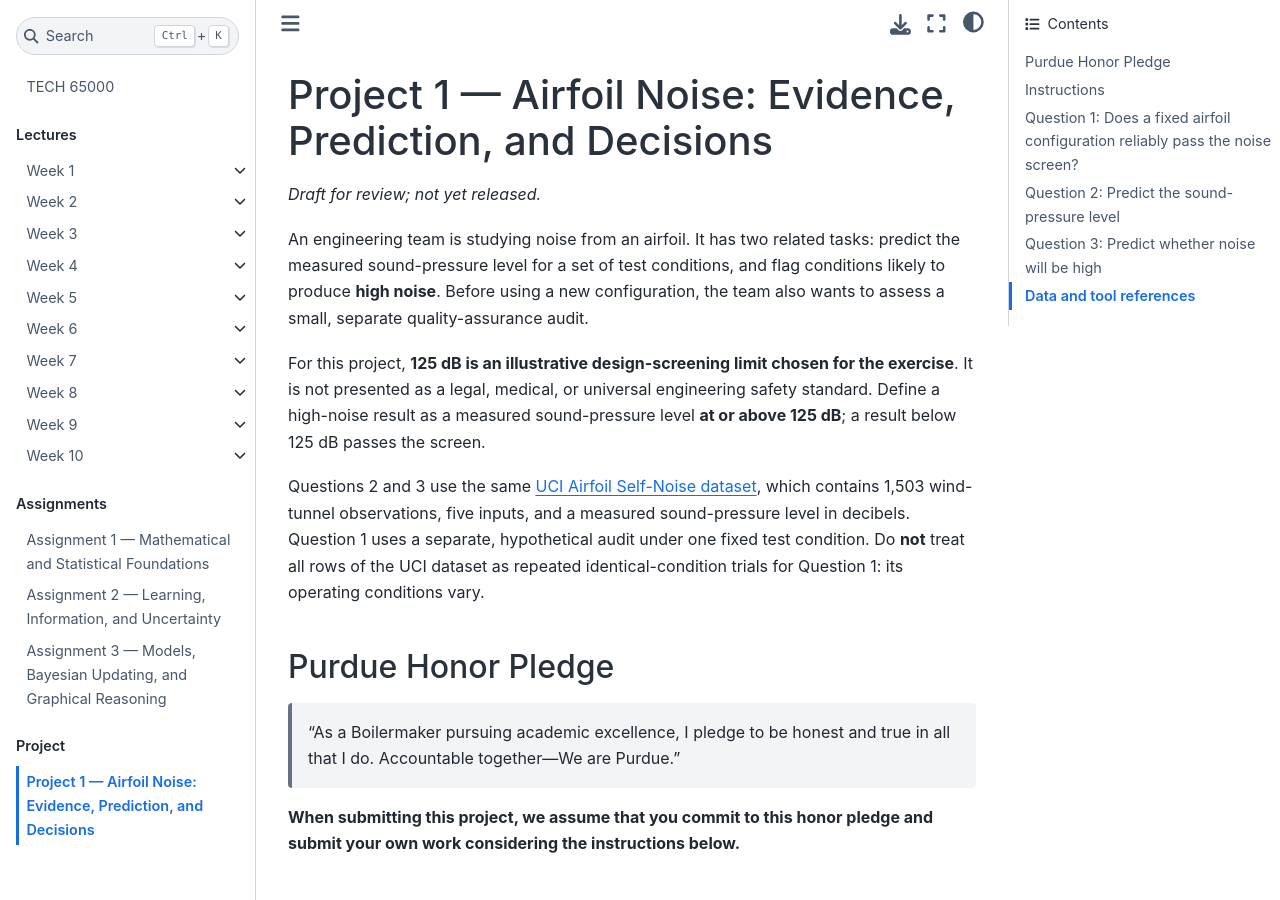
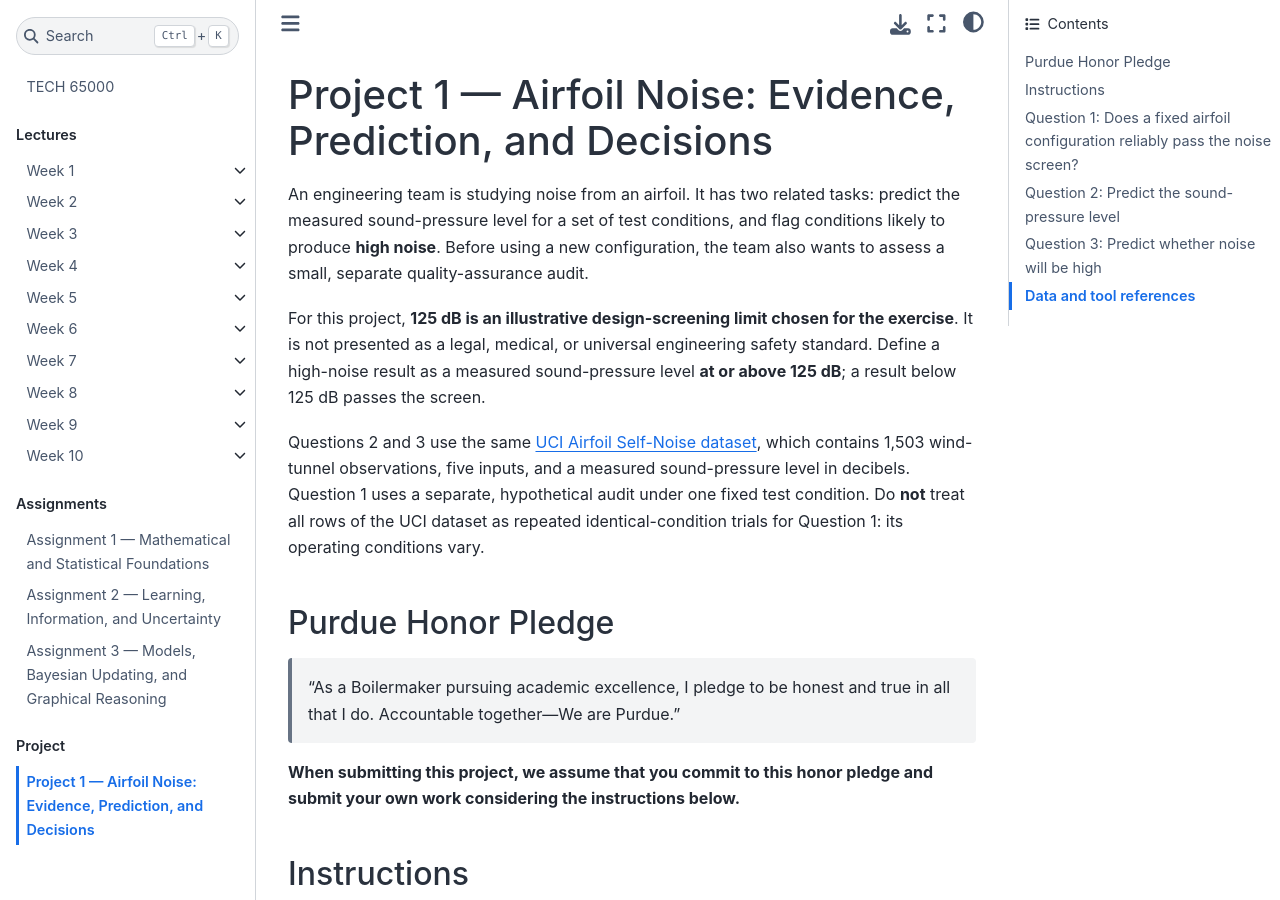
Before and after one commit to DTECH-650/DTECH-650.github.io, a Jupyter Book: the page built from project/project1.md, in a window 1280 px wide and 900 px high. Built offline with Jupyter Book 1.0.4 settings and Sphinx 7.4.7 and the Sphinx Book theme 1.1.4, drawn with Linux system fonts in a browser that asks for light colours; pages that are not in the unit, such as notebooks, are missing from menus.

Commit message:
Add project to master

```diff
--- a/project/project1.md
+++ b/project/project1.md
@@ -1,6 +1,4 @@
 # Project 1 — Airfoil Noise: Evidence, Prediction, and Decisions
-
-*Draft for review; not yet released.*
 
 An engineering team is studying noise from an airfoil. It has two related tasks: predict the measured sound-pressure level for a set of test conditions, and flag conditions likely to produce **high noise**. Before using a new configuration, the team also wants to assess a small, separate quality-assurance audit.
 
```
